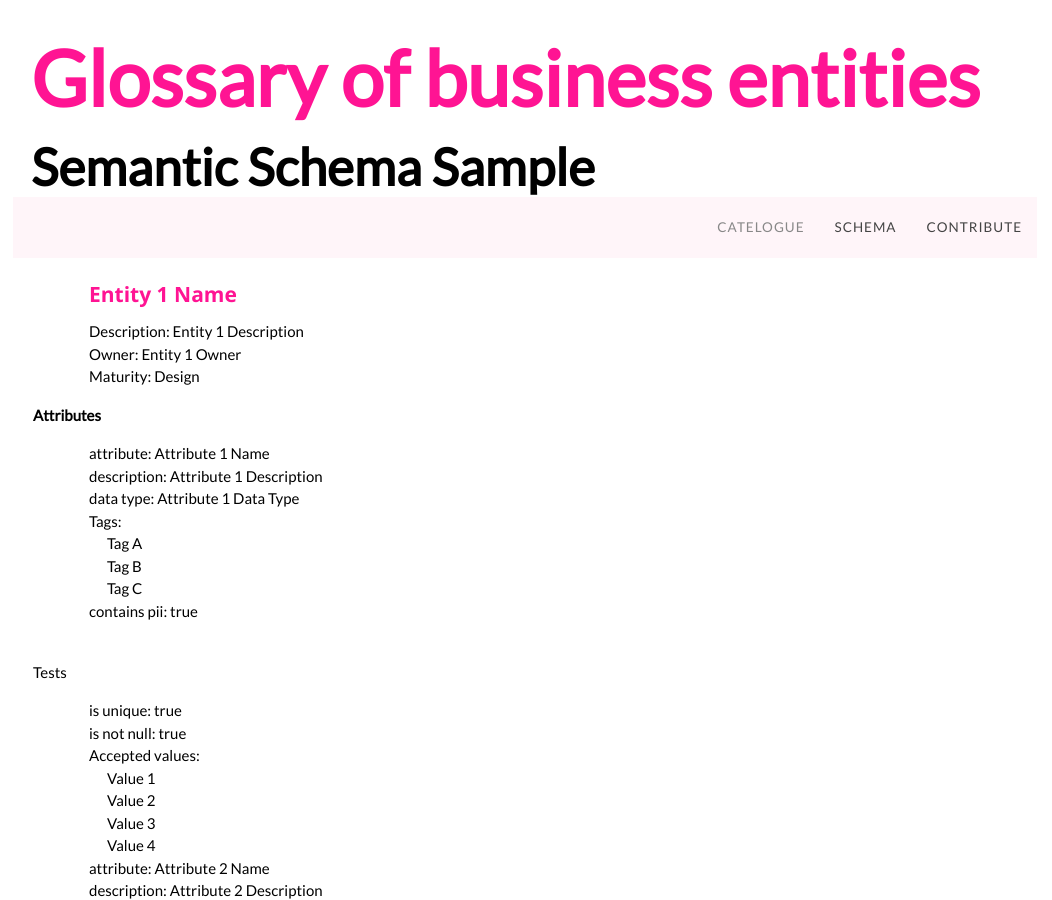
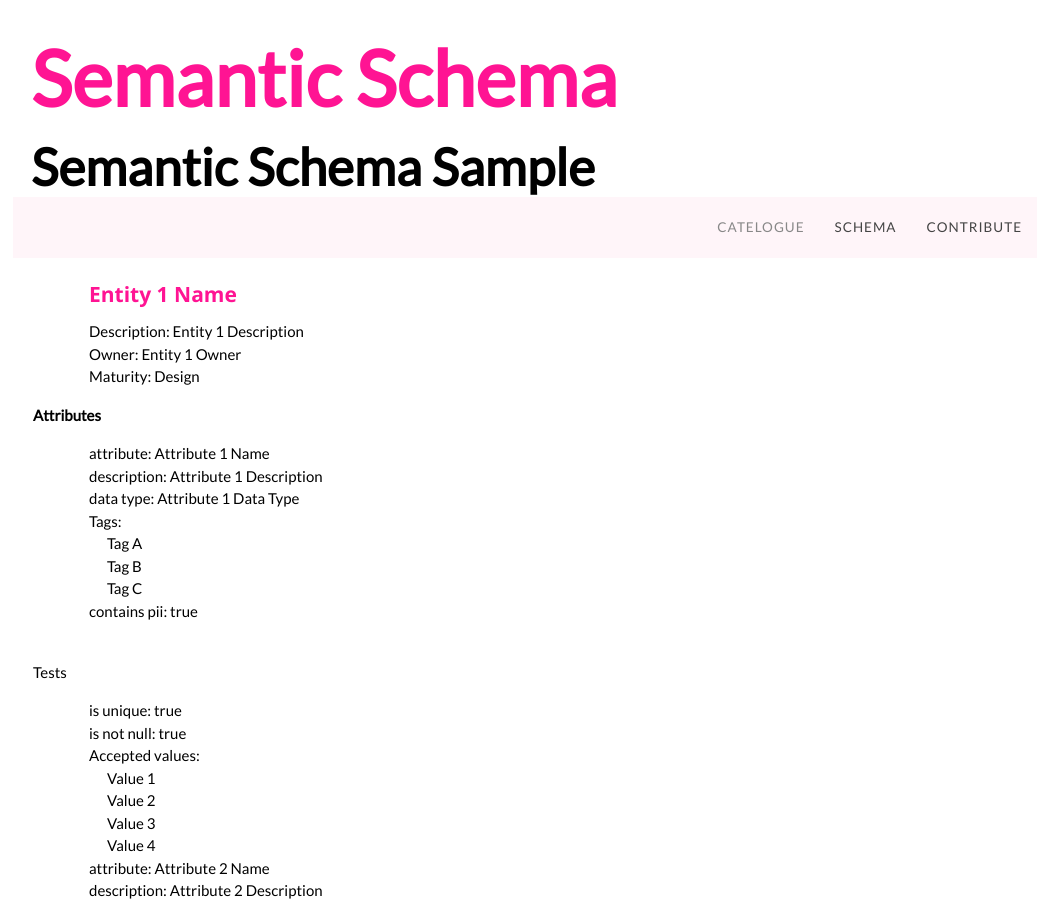
Before and after one commit to KCWADSWORTH/semantic_schema_wiki, a Jekyll site: the page built from index.html, in a window 1280 px wide and 900 px high. Shown: the whole window, without its empty margins (115-1167 px from the left). Built offline with Jekyll 4.4.1, drawn with Linux system fonts in a browser that asks for light colours.

Commit message:
Update _config.yml

```diff
--- a/_config.yml
+++ b/_config.yml
@@ -6,7 +6,7 @@
 title: Enterprise X
 
 # Short bio or description (displayed in the header)
-description: Glossary of business entities
+description: Semantic Schema
 
 # URL of your avatar or profile pic (you could use your GitHub profile pic)
 avatar: https://raw.githubusercontent.com/barryclark/jekyll-now/master/images/jekyll-logo.png
```
